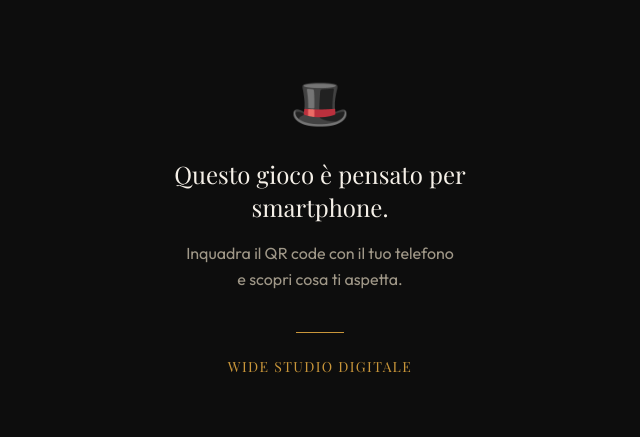
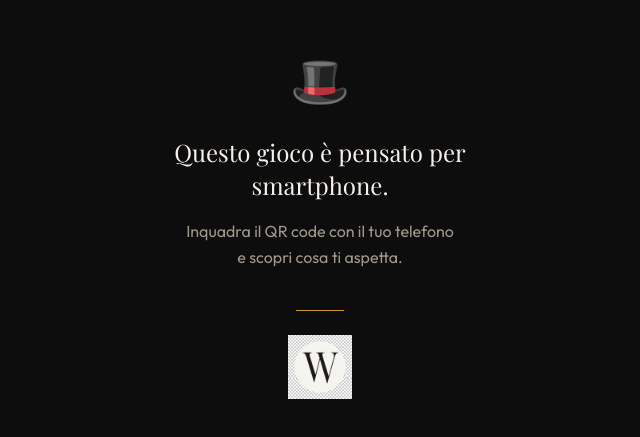
Before and after one commit to Nicholas91X/wide_guerrilla_pwa, a Next.js app in the folder wide-game/: page / in a window 1280 px wide. Shown: the part 173-610 px from the top of the page, without its empty margins (320-960 px from the left). Built offline with nearby package versions, Linux system fonts and the light colour scheme; no server answers; a web font is replaced by a local one.

Commit message:
Aggiunti logo e prima gif

```diff
--- a/wide-game/components/screens/ContactScreen.tsx
+++ b/wide-game/components/screens/ContactScreen.tsx
@@ -41,14 +41,21 @@ export default function ContactScreen() {
           <GifSlot name="reveal" />
         </motion.div>
 
-        <motion.p
-          className="font-display text-3xl text-foreground mb-2"
+        <motion.div
           initial={{ opacity: 0, y: 16 }}
           animate={{ opacity: 1, y: 0 }}
           transition={revealTransition(0.3)}
+          className="mb-2"
         >
-          WIDE Studio Digitale
-        </motion.p>
+          {/* eslint-disable-next-line @next/next/no-img-element */}
+          <img
+            src="/logo.png"
+            alt="WIDE Studio Digitale"
+            width={80}
+            height={80}
+            className="mx-auto"
+          />
+        </motion.div>
 
         <motion.p
           className="text-foreground-muted text-sm font-body leading-relaxed mb-10"
--- a/wide-game/components/screens/DesktopBlockScreen.tsx
+++ b/wide-game/components/screens/DesktopBlockScreen.tsx
@@ -15,9 +15,14 @@ export default function DesktopBlockScreen() {
 
         <div className="w-12 h-px bg-gold mx-auto mb-6" />
 
-        <p className="font-display text-gold text-sm tracking-widest uppercase">
-          WIDE Studio Digitale
-        </p>
+        {/* eslint-disable-next-line @next/next/no-img-element */}
+        <img
+          src="/logo.png"
+          alt="WIDE Studio Digitale"
+          width={64}
+          height={64}
+          className="mx-auto"
+        />
       </div>
     </div>
   );
--- a/wide-game/components/ui/GifSlot.tsx
+++ b/wide-game/components/ui/GifSlot.tsx
@@ -1,6 +1,8 @@
 'use client';
 
 import { useState } from 'react';
+
+type SlotState = 'gif' | 'mp4' | 'error';
 
 interface Props {
   name: string;
@@ -8,15 +10,17 @@ interface Props {
 }
 
 export default function GifSlot({ name, className = '' }: Props) {
-  const [errored, setErrored] = useState(false);
+  const [state, setState] = useState<SlotState>('gif');
 
-  if (errored) {
+  const wrapperClass = `w-full aspect-[3/2] rounded-2xl overflow-hidden bg-gold/5 ${className}`;
+
+  if (state === 'error') {
     return (
       <div
         className={`w-full aspect-[3/2] bg-gold/5 border border-gold/20 rounded-2xl flex flex-col items-center justify-center gap-1 ${className}`}
       >
         <span className="text-foreground-muted/50 text-[10px] font-body uppercase tracking-widest">
-          gif
+          media
         </span>
         <span className="text-foreground-muted text-xs font-body">
           {name}.gif
@@ -25,13 +29,30 @@ export default function GifSlot({ name, className = '' }: Props) {
     );
   }
 
+  if (state === 'mp4') {
+    return (
+      <div className={wrapperClass}>
+        <video
+          src={`/gifs/${name}.mp4`}
+          autoPlay
+          loop
+          muted
+          playsInline
+          onError={() => setState('error')}
+          className="w-full h-full object-cover"
+        />
+      </div>
+    );
+  }
+
+  // Tentativo gif — se fallisce prova mp4
   return (
-    <div className={`w-full aspect-[3/2] rounded-2xl overflow-hidden bg-gold/5 ${className}`}>
+    <div className={wrapperClass}>
       {/* eslint-disable-next-line @next/next/no-img-element */}
       <img
         src={`/gifs/${name}.gif`}
         alt={name}
-        onError={() => setErrored(true)}
+        onError={() => setState('mp4')}
         className="w-full h-full object-cover"
         loading="eager"
       />
```
Also changed, not shown: wide-game/public/logo.png (added), 1 other file (tests, documents, lock files or other folders).
